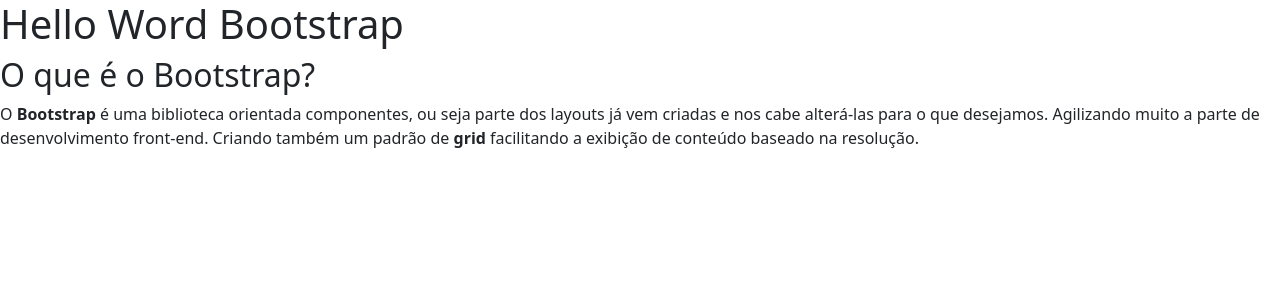
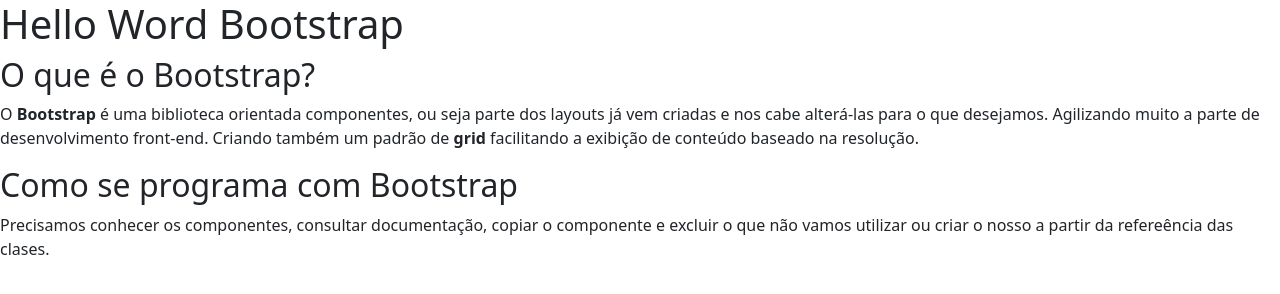
Before and after one commit to JonathasRosa/Bootstrap, a plain HTML site: page bootstrap/index.html in a window 1280 px wide. Drawn offline with nearby package versions, Linux system fonts and the light colour scheme.

Commit message:
Update Explicação curso Bootstrap

```diff
--- a/bootstrap/index.html
+++ b/bootstrap/index.html
@@ -20,6 +20,8 @@
     <main>
         <h2>O que é o Bootstrap?</h2>
         <p>O <strong>Bootstrap</strong> é uma biblioteca orientada componentes, ou seja parte dos layouts já vem criadas e nos cabe alterá-las para o que desejamos. Agilizando muito a parte de desenvolvimento front-end. Criando também um padrão de <strong>grid</strong> facilitando a exibição de conteúdo baseado na resolução.</p>
+        <h2>Como se programa com Bootstrap</h2>
+        <p>Precisamos conhecer os componentes, consultar documentação, copiar o componente e excluir o que não vamos utilizar ou criar o nosso a partir da refereência das clases.</p>
     </main>
     <footer>
 
```
